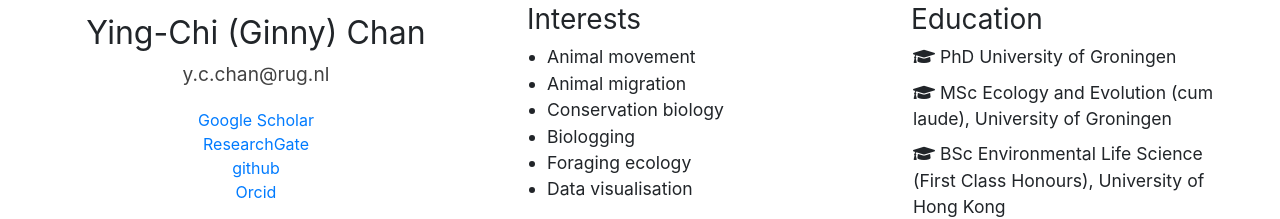
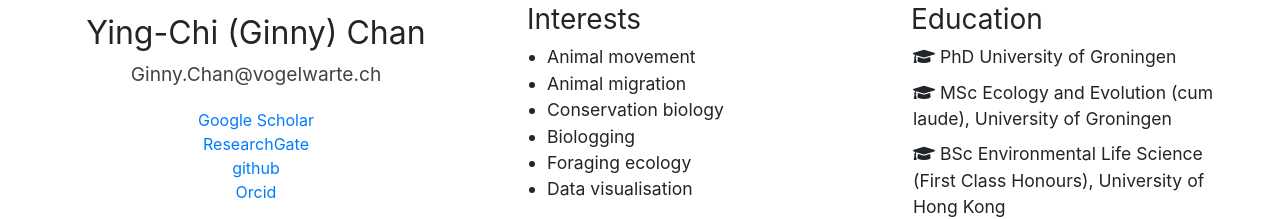
Before and after one commit to chanyingchi/chanyingchi.github.io, a React (Create React App) app: page / in a window 1280 px wide. Shown: the part 352-571 px from the top of the page. Built offline with nearby package versions, Linux system fonts and the light colour scheme.

Commit message:
Update links.js
update email

```diff
--- a/src/links.js
+++ b/src/links.js
@@ -6,6 +6,6 @@ const LINKS = {
 };
 
 export const NAME = "Ying-Chi (Ginny) Chan";
-export const EMAIL = "y.c.chan@rug.nl";
+export const EMAIL = "Ginny.Chan@vogelwarte.ch";
 
 export default LINKS;
```
